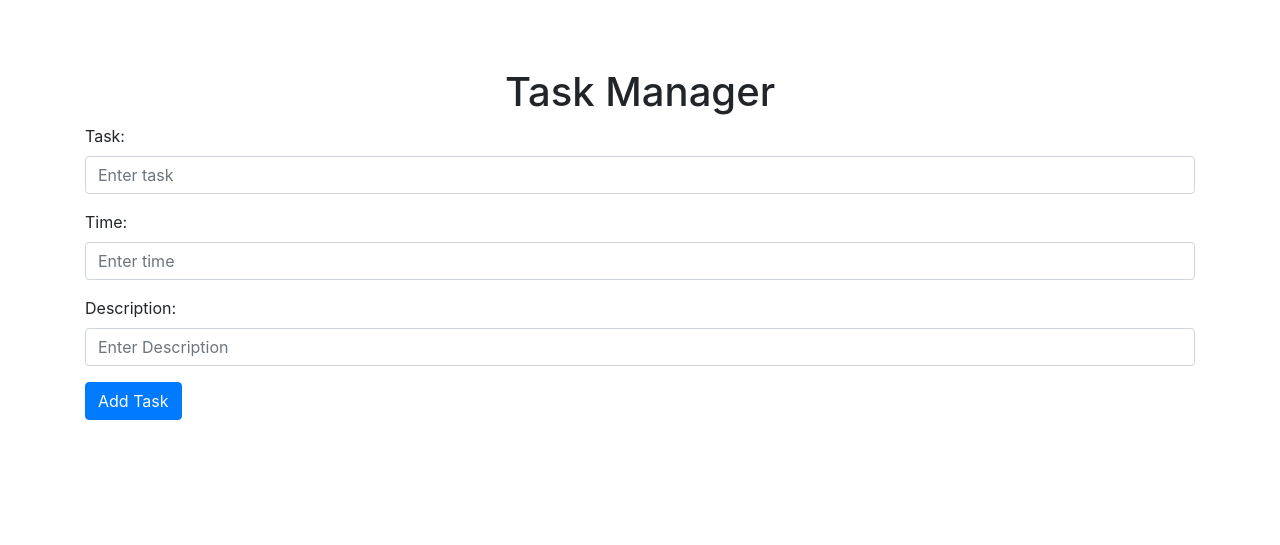
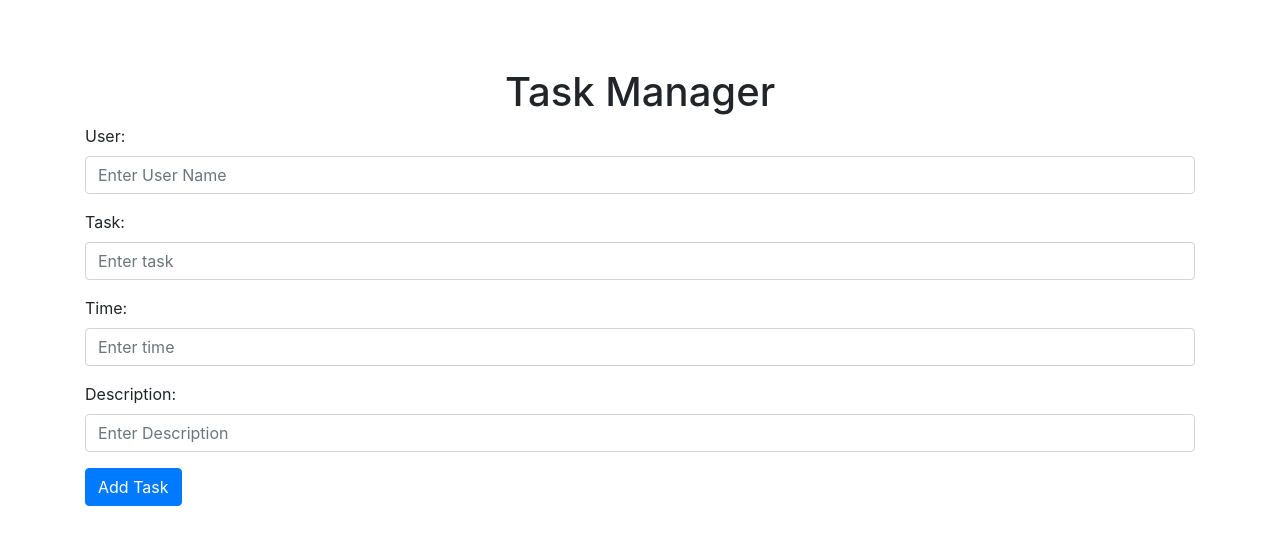
Before and after one commit to imadtoumi/webapp-devops, a Flask app: page / in a window 1280 px wide. Shown: the top 545 px of the page. Run offline with Flask 2, Linux system fonts and the light colour scheme; some libraries are stand-ins or nearby versions.

Commit message:
Add user section

```diff
--- a/app.py
+++ b/app.py
@@ -11,13 +11,14 @@ def index():
 
 @app.route('/add_task', methods=['POST'])
 def add_task():
+    task_user = request.form['user']
     task_name = request.form['name']
     task_time = request.form['time']
     task_description = request.form['description']
-    if task_name == "" or task_time == "" or task_description == "":
+    if task_user == "" or task_name == "" or task_time == "" or task_description == "":
         return redirect(url_for('index'))
     else:
-        tasks[task_name] = {'time': task_time, 'description': task_description}
+        tasks[task_name] = {'user':task_user, 'time': task_time, 'description': task_description}
         return redirect(url_for('index'))
 
 if __name__ == '__main__':
--- a/templates/index.html
+++ b/templates/index.html
@@ -22,6 +22,10 @@
         <center><h1 class="mt-5">Task Manager</h1></center>
         <form class="task-form" action="{{ url_for('add_task') }}" method="post">
             <div class="form-group">
+                <label for="user">User:</label>
+                <input type="text" class="form-control" id="user" name="user" placeholder="Enter User Name">
+            </div>
+            <div class="form-group">
                 <label for="name">Task:</label>
                 <input type="text" class="form-control" id="name" name="name" placeholder="Enter task">
             </div>
@@ -39,6 +43,7 @@
             {% for task_name, task_info in tasks.items() %}
             <li class="list-group-item">
                 <h5 class="mb-1">{{ task_name }}</h5>
+                <p class="mb-1"><strong>User:</strong> {{ task_info['user'] }}</p>
                 <p class="mb-1"><strong>Time:</strong> {{ task_info['time'] }}</p>
                 <p class="mb-1"><strong>Description:</strong> {{ task_info['description'] }}</p>
             </li>
```
